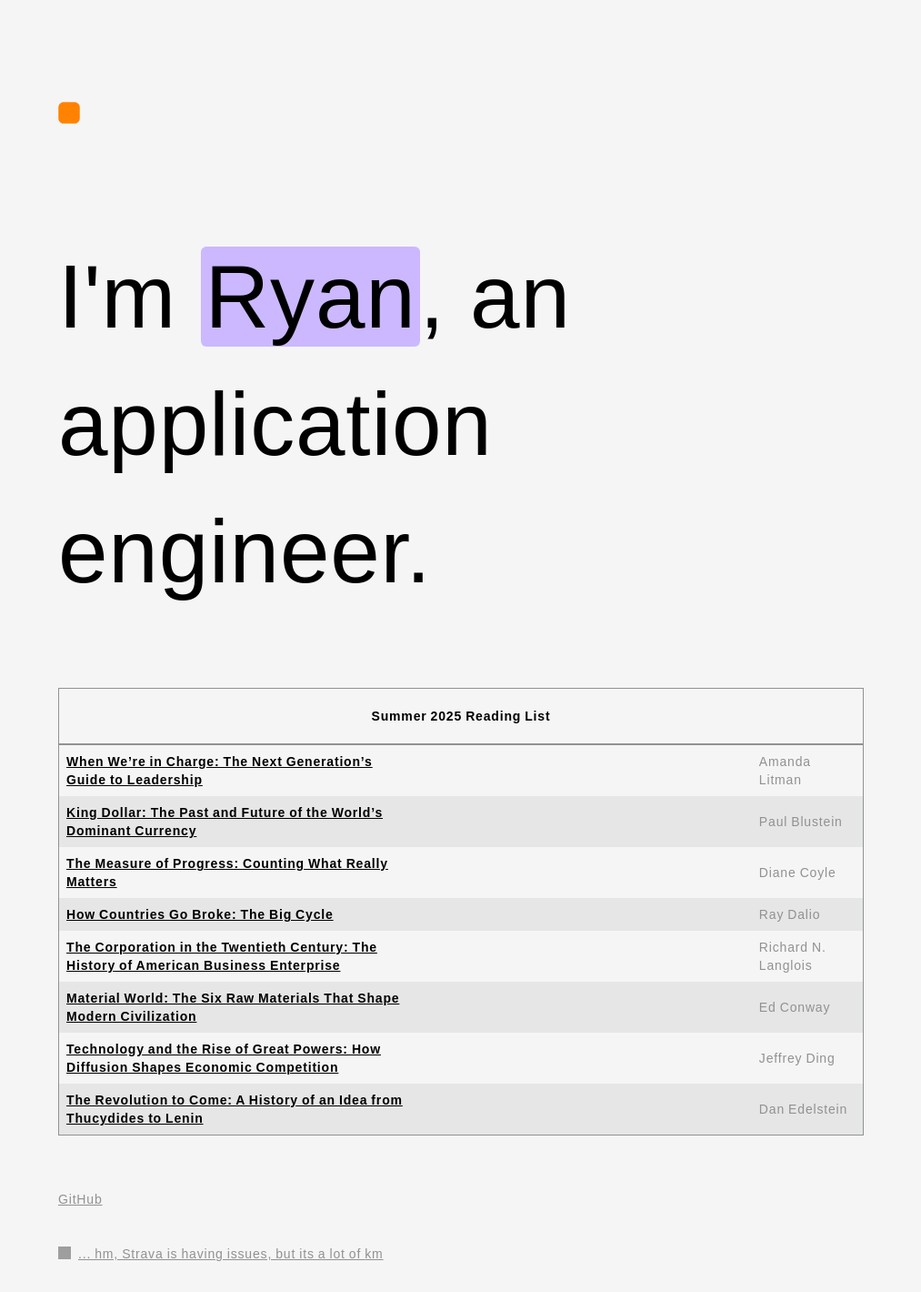
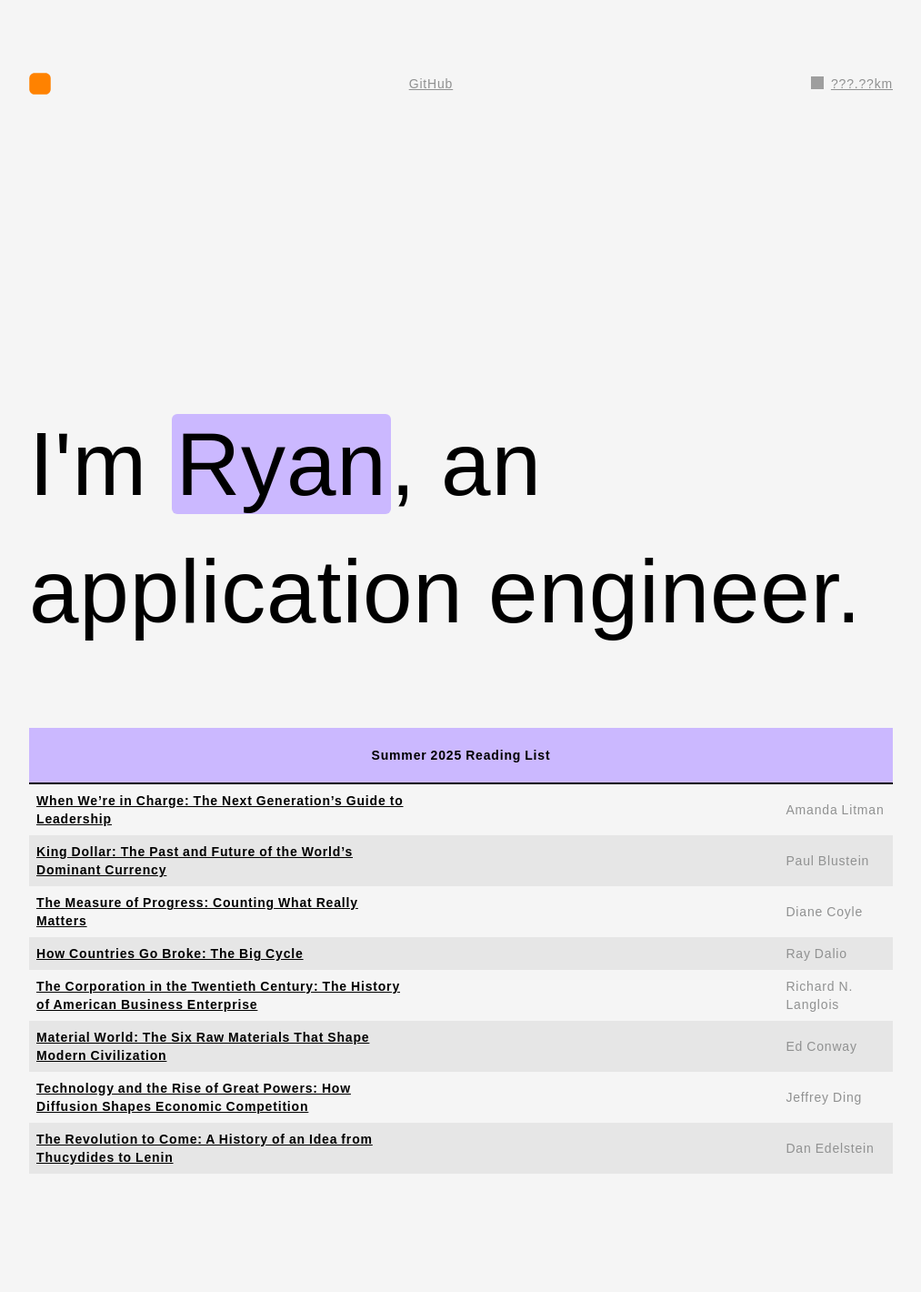
Before and after one commit to dawescc/www, a React (Vite) app: page / in a window 1280 px wide. Shown: the whole page at 91% size, without its empty margins (133-1146 px from the left). After the commit the page ends 1370 px from the top, so only its background shows below. Built offline with nearby package versions, Linux system fonts and the light colour scheme; no server answers; grey boxes are pictures that could not be loaded.

Commit message:
v0.1.91
- Fixed #2
- Adjusted design
- Adjusted run distance error message

```diff
--- a/package.json
+++ b/package.json
@@ -1,6 +1,6 @@
 {
 	"name": "dawescc-www",
-	"version": "0.1.9",
+	"version": "0.1.91",
 	"private": true,
 	"type": "module",
 	"main": "src/index.tsx",
--- a/src/App.tsx
+++ b/src/App.tsx
@@ -9,35 +9,59 @@ import logo from "./logo.svg";
 
 export function App() {
 	return (
-		<div className='w-full max-w-[950px] mx-auto p-4 md:p-8 font-merry'>
-			<main className='flex flex-col gap-5 pt-20 text-sm'>
-				<section
-					id='content'
-					className='flex flex-col gap-20'>
-					<img
-						src={logo}
-						className='size-6 mb-10'
-					/>
+		<div className='w-full max-w-[950px] mx-auto font-merry'>
+			<main className='flex flex-col text-sm px-4 lg:px-0'>
+				<section className='flex flex-col h-dvh justify-between'>
+					<div className='text-accent flex items-center justify-between px-4 md:px-0 pt-20'>
+						<img
+							src={logo}
+							className='size-6'
+						/>
+						<p className=''>
+							<a
+								className='clean underline hover:no-underline'
+								href='https://github.com/dawescc'>
+								GitHub
+							</a>
+						</p>
+						<a
+							href='https://www.strava.com/athletes/144880512'
+							title='strava/me'
+							className='clean underline hover:no-underline'>
+							<img
+								height={100}
+								width={100}
+								src='https://www.svgrepo.com/show/189239/running-run.svg'
+								className='size-[1em] inline mb-1 mr-2'
+								aria-hidden
+							/>
+							<RunYTD />
+							km
+						</a>
+					</div>
+					<div className='flex flex-col justify-between gap-20 pb-20'>
+						<p className='[font-size:clamp(36px,Calc((100vw*0.05)_+_34px),150px)]'>
+							I'm <span className='selected'>Ryan</span>, an application engineer.
+						</p>
+					</div>
+				</section>
 
-					<p className='[font-size:clamp(36px,Calc((100vw*0.05)_+_34px),150px)]'>
-						I'm <span className='selected'>Ryan</span>, an application engineer.
-					</p>
-
+				<section className='flex flex-col gap-20 pb-20'>
 					<div className='grid grid-cols-1 gap-10'>
 						{booksData.items.map((readList) => (
 							<table
 								key={readList.key}
-								className='table border border-accent w-full mx-auto'>
-								<thead>
+								className='table w-full mx-auto'>
+								<thead className='bg-highlights text-black'>
 									<tr>
 										<th
 											colSpan={2}
-											className='border-b-2 border-accent py-5'>
+											className='border-b-2 py-5'>
 											{readList.title}
 										</th>
 									</tr>
 								</thead>
-								<tbody className='*:[tr]:even:bg-layer-2 *:[tr]:hover:bg-highlights'>
+								<tbody className='*:[tr]:even:bg-layer-2 *:[tr]:hover:bg-highlights-2 *:[tr]:hover:text-black'>
 									{readList.entries.map((bookEntry) => (
 										<Book
 											key={bookEntry.title}
@@ -54,30 +78,6 @@ export function App() {
 						))}
 					</div>
 				</section>
-
-				<section className='mt-10 text-accent space-y-10'>
-					<p className=''>
-						<a
-							className='clean underline hover:no-underline'
-							href='https://github.com/dawescc'>
-							GitHub
-						</a>
-					</p>
-					<a
-						href='https://www.strava.com/athletes/144880512'
-						title='strava/me'
-						className='clean underline hover:no-underline'>
-						<img
-							height={100}
-							width={100}
-							src='https://www.svgrepo.com/show/189239/running-run.svg'
-							className='size-[1em] inline mb-1 mr-2'
-							aria-hidden
-						/>
-						<RunYTD />
-						km
-					</a>
-				</section>
 			</main>
 		</div>
 	);
--- a/src/partials/_book.tsx
+++ b/src/partials/_book.tsx
@@ -18,18 +18,18 @@ export default function Book({ book }: BookProps) {
 				.replace(/[^\w\s-]/g, "")
 				.replace(/[\s_-]+/g, "-")
 				.replace(/^-+|-+$/g, "")}
-			className='*:[td]:p-2 align-middle'>
+			className='*:[td]:p-2 align-middle group'>
 			<td>
 				<a
 					href={book.bookLink || "#"}
 					title={book.title || "N/a"}
-					className='clean group grid grid-cols-1 md:grid-cols-2'>
+					className='clean grid grid-cols-1 md:grid-cols-2'>
 					<p className='font-bold underline group-hover:no-underline'>{book.title || "N/a"}</p>
 					<p className='text-accent md:hidden'>{book.authors.join(", ") || "N/a"}</p>
 				</a>
 			</td>
 			<td>
-				<p className='text-accent hidden md:block'>{book.authors.join(", ") || "N/a"}</p>
+				<p className='text-accent group-hover:text-black hidden md:block'>{book.authors.join(", ") || "N/a"}</p>
 			</td>
 		</tr>
 	);
--- a/src/partials/_ytd-run.tsx
+++ b/src/partials/_ytd-run.tsx
@@ -25,7 +25,7 @@ export default function RunYTD() {
 		fetchDistance();
 	}, []);
 
-	if (error) return "... hm, Strava is having issues, but its a lot of ";
+	if (error) return "???.??";
 	if (distanceKm === null) return "hmmm";
 
 	return distanceKm.toFixed(2);
```
Also changed, not shown: 1 other file (tests, documents, lock files or other folders).
